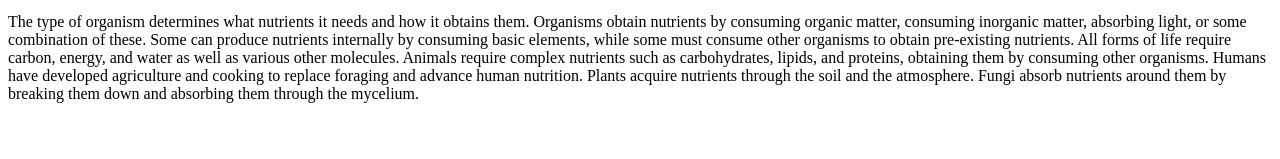
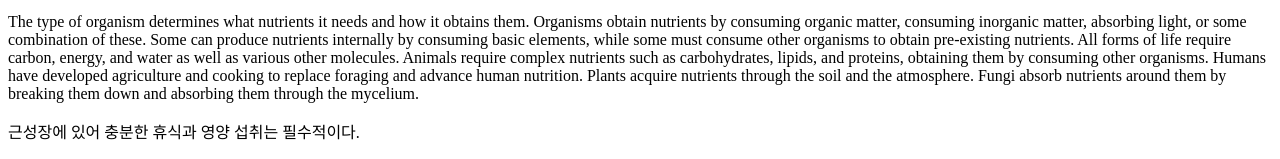
Before and after one commit to gkstmdgh0110/nutrition-information, a plain HTML site: page index.html in a window 1280 px wide. Shown: the part 1225-1384 px from the top of the page. Before the commit the page ends 1344 px from the top, so only its background shows below. Drawn offline with Linux system fonts and the light colour scheme.

Commit message:
index.html 본문 정보 수정!!

```diff
--- a/index.html
+++ b/index.html
@@ -14,6 +14,6 @@
     <h2>Nutrition(영양)</h2>
     <img src="nutrition.jpg" width="100%">
     <p>Nutrition is the biochemical and physiological process by which an organism uses food to support its life. It provides organisms with nutrients, which can be metabolized to create energy and chemical structures. Failure to obtain sufficient nutrients causes malnutrition. Nutritional science is the study of nutrition, though it typically emphasizes human nutrition.</p>
-    <p>The type of organism determines what nutrients it needs and how it obtains them. Organisms obtain nutrients by consuming organic matter, consuming inorganic matter, absorbing light, or some combination of these. Some can produce nutrients internally by consuming basic elements, while some must consume other organisms to obtain pre-existing nutrients. All forms of life require carbon, energy, and water as well as various other molecules. Animals require complex nutrients such as carbohydrates, lipids, and proteins, obtaining them by consuming other organisms. Humans have developed agriculture and cooking to replace foraging and advance human nutrition. Plants acquire nutrients through the soil and the atmosphere. Fungi absorb nutrients around them by breaking them down and absorbing them through the mycelium.</p>
+    <p>The type of organism determines what nutrients it needs and how it obtains them. Organisms obtain nutrients by consuming organic matter, consuming inorganic matter, absorbing light, or some combination of these. Some can produce nutrients internally by consuming basic elements, while some must consume other organisms to obtain pre-existing nutrients. All forms of life require carbon, energy, and water as well as various other molecules. Animals require complex nutrients such as carbohydrates, lipids, and proteins, obtaining them by consuming other organisms. Humans have developed agriculture and cooking to replace foraging and advance human nutrition. Plants acquire nutrients through the soil and the atmosphere. Fungi absorb nutrients around them by breaking them down and absorbing them through the mycelium.</p><p>근성장에 있어 충분한 휴식과 영양 섭취는 필수적이다.</p>
 </body>
 </html>
```
